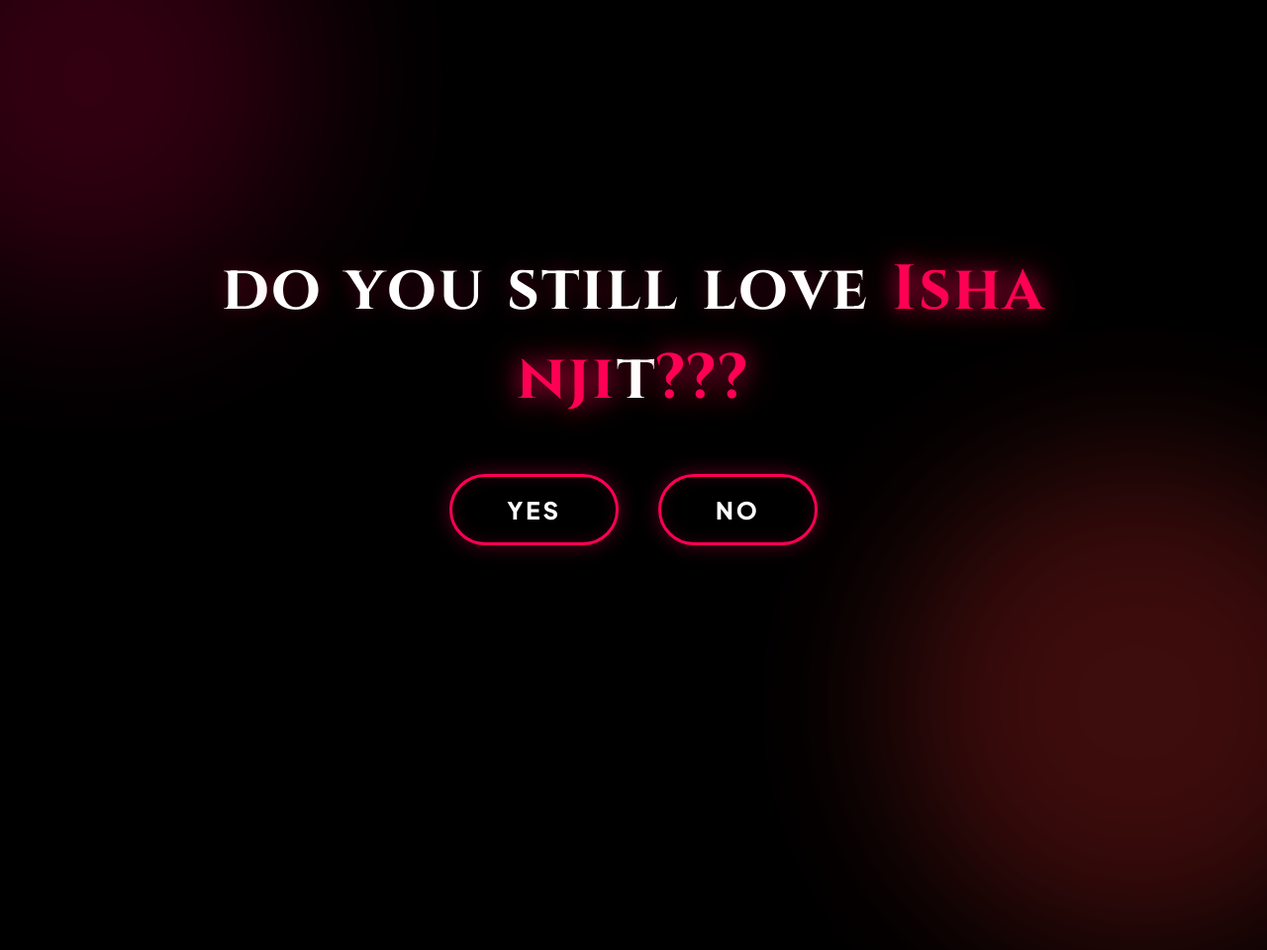
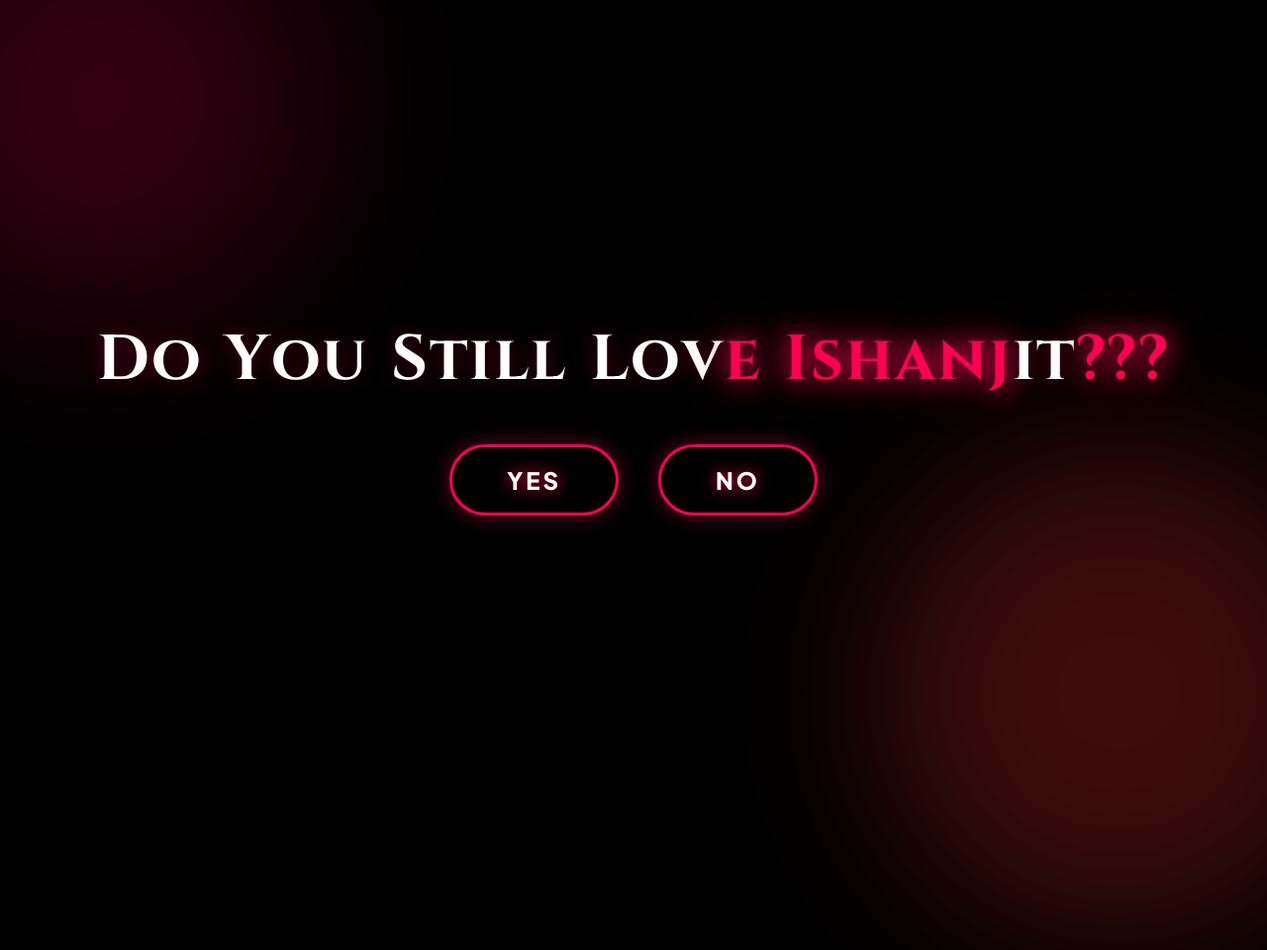
Before and after one commit to debpranjit8-pixel/kuhu-, a plain HTML site: page page4.html in a window 1280 px wide. Shown: the top 960 px of the page at 99% size. Drawn offline with Linux system fonts and the light colour scheme.

Commit message:
Update page4.html

```diff
--- a/page4.html
+++ b/page4.html
@@ -3,267 +3,390 @@
 <head>
 <meta charset="UTF-8">
 <meta name="viewport" content="width=device-width, initial-scale=1.0">
+
 <title>Do You Still Love Ishanjit???</title>
+
 <link href="https://fonts.googleapis.com/css2?family=Cinzel:wght@700&family=Plus+Jakarta+Sans:wght@700;800&display=swap" rel="stylesheet">
+
 <style>
-        * {
-            margin: 0;
-            padding: 0;
-            box-sizing: border-box;
+
+*{
+    margin:0;
+    padding:0;
+    box-sizing:border-box;
 }
 
-        body {
-            background: #000000;
-            color: #ffffff;
-            font-family: 'Plus Jakarta Sans', sans-serif;
-            min-height: 100vh;
-            display: flex;
-            justify-content: center;
-            align-items: center;
-            overflow: hidden;
-            position: relative;
+body{
+    background:#000;
+    color:white;
+    font-family:'Plus Jakarta Sans',sans-serif;
+    min-height:100vh;
+    display:flex;
+    justify-content:center;
+    align-items:center;
+    overflow:hidden;
+    position:relative;
 }
 
-        /* -----------------------------------------------------------
-           1. Animated Background "Color Pop-ups" (Pulsing Orbs)
-           ----------------------------------------------------------- */
-        .background-animations {
-            position: absolute;
-            width: 100%;
-            height: 100%;
-            top: 0;
-            left: 0;
-            z-index: 0;
-            pointer-events: none; /* Allows clicks to pass through to buttons */
+
+/* Background Glow */
+
+.background-animations{
+    position:absolute;
+    width:100%;
+    height:100%;
+    z-index:0;
 }
 
-        .orb {
-            position: absolute;
-            border-radius: 50%;
-            filter: blur(80px); /* Creates a soft, glowing light effect */
-            opacity: 0; /* Starts invisible */
-            animation: orbPopUp 10s infinite ease-in-out;
+.orb{
+    position:absolute;
+    border-radius:50%;
+    filter:blur(80px);
+    opacity:0;
+    animation:orbPop 10s infinite ease-in-out;
 }
 
-        /* Orb Colours and Starting Positions */
-        .orb-1 {
-            width: 400px;
-            height: 400px;
-            background: rgba(255, 0, 85, 0.4); /* Pure Red-Pink */
-            top: -100px;
-            left: -100px;
-            animation-delay: 0s;
+
+.orb-1{
+    width:400px;
+    height:400px;
+    background:rgba(255,0,85,.4);
+    top:-100px;
+    left:-100px;
 }
 
-        .orb-2 {
-            width: 500px;
-            height: 500px;
-            background: rgba(255, 50, 50, 0.3); /* Lighter Red */
-            bottom: -150px;
-            right: -100px;
-            animation-delay: 3s;
+.orb-2{
+    width:500px;
+    height:500px;
+    background:rgba(255,50,50,.3);
+    bottom:-150px;
+    right:-100px;
+    animation-delay:3s;
 }
 
-        .orb-3 {
-            width: 300px;
-            height: 300px;
-            background: rgba(150, 0, 50, 0.5); /* Deep Red */
-            top: 60%;
-            left: 20%;
-            animation-delay: 6s;
+
+.orb-3{
+    width:300px;
+    height:300px;
+    background:rgba(150,0,50,.5);
+    top:60%;
+    left:20%;
+    animation-delay:6s;
 }
 
-        /* The Animation: Orbs scale up, fade in, drift, and fade out */
-        @keyframes orbPopUp {
-            0% { transform: scale(0.5) translate(0, 0); opacity: 0; }
-            20% { transform: scale(1) translate(20px, 10px); opacity: 0.8; }
-            50% { transform: scale(1.1) translate(-10px, -20px); opacity: 0.5; }
-            80% { transform: scale(1) translate(10px, 0px); opacity: 0.7; }
-            100% { transform: scale(0.5) translate(0, 0); opacity: 0; }
+
+@keyframes orbPop{
+
+0%{
+transform:scale(.5);
+opacity:0;
 }
 
-        /* -----------------------------------------------------------
-           2. Text and Button Styling
-           ----------------------------------------------------------- */
-        .container {
-            position: relative;
-            z-index: 1; /* Sits above the background animations */
-            text-align: center;
-            max-width: 900px;
-            width: 90%;
-            padding: 40px 20px;
+20%{
+transform:scale(1);
+opacity:.8;
 }
 
-        /* Animated Title Text ("Do You Still Love Ishanjit???") */
-        .question-wrapper {
-            font-family: 'Cinzel', serif;
-            font-size: clamp(2.2rem, 5vw, 4rem);
-            font-weight: 700;
-            min-height: 180px;
-            margin-bottom: 50px;
-            display: flex;
-            flex-wrap: wrap;
-            justify-content: center;
-            align-items: center;
-            line-height: 1.3;
-            letter-spacing: 2px;
-            text-shadow: 0 0 20px rgba(255, 0, 85, 0.3);
+50%{
+transform:scale(1.1);
+opacity:.5;
 }
 
-        /* "One by one" character animation settings */
-        .char {
-            opacity: 0;
-            display: inline-block;
-            transform: translateY(15px) scale(0.95);
-            animation: textAppear 0.4s cubic-bezier(0.2, 0.6, 0.3, 1) forwards;
+80%{
+opacity:.7;
 }
 
-        .space {
-            width: 0.35em;
+100%{
+transform:scale(.5);
+opacity:0;
 }
 
-        /* Highlight "Ishanjit" and Question Marks in Red Glow */
-        .highlight-red {
-            color: #ff0055;
-            text-shadow: 0 0 25px rgba(255, 0, 85, 0.8), 0 0 50px rgba(255, 0, 85, 0.4);
 }
 
-        @keyframes textAppear {
-            to {
-                opacity: 1;
-                transform: translateY(0) scale(1);
-            }
+
+
+/* Content */
+
+.container{
+    position:relative;
+    z-index:2;
+    text-align:center;
+    width:90%;
 }
 
-        /* Buttons Styling (Highlighted with Black and Red) */
-        .btn-group {
-            display: flex;
-            justify-content: center;
-            align-items: center;
-            gap: 40px;
-            opacity: 0; /* Starts hidden, revealed by JS */
-            transform: translateY(30px);
-            transition: opacity 1s cubic-bezier(0.16, 1, 0.3, 1), transform 1s cubic-bezier(0.16, 1, 0.3, 1);
-            pointer-events: none; /* Prevents clicks while hidden */
+
+.question-wrapper{
+
+font-family:'Cinzel',serif;
+font-size:clamp(2rem,5vw,4rem);
+min-height:170px;
+
+display:flex;
+flex-wrap:wrap;
+justify-content:center;
+align-items:center;
+
+letter-spacing:2px;
+
+text-shadow:0 0 20px rgba(255,0,85,.3);
+
 }
 
-        .btn-group.visible {
-            opacity: 1;
-            transform: translateY(0);
-            pointer-events: auto; /* Enables clicks after animation */
+
+
+.char{
+
+opacity:0;
+display:inline-block;
+
+transform:
+translateY(15px)
+scale(.95);
+
+animation:textShow .4s forwards;
+
 }
 
-        .btn {
-            position: relative;
-            background: #000000; /* Black Background */
-            color: #ffffff;
-            border: 3px solid #ff0055; /* Solid Red Border */
-            padding: 18px 55px;
-            font-size: 1.5rem;
-            font-family: 'Plus Jakarta Sans', sans-serif;
-            font-weight: 800;
-            text-transform: uppercase;
-            letter-spacing: 3px;
-            cursor: pointer;
-            border-radius: 50px;
-            outline: none;
-            overflow: hidden;
-            transition: all 0.4s cubic-bezier(0.16, 1, 0.3, 1);
-            box-shadow: 0 0 20px rgba(255, 0, 85, 0.35), inset 0 0 15px rgba(255, 0, 85, 0.15);
-            text-decoration: none;
-            display: inline-block;
+
+.space{
+width:.35em;
 }
 
-        /* Hover State: Fills with Red, glows intensely */
-        .btn:hover {
-            transform: translateY(-5px) scale(1.05);
-            background-color: #ff0055; /* Fills Black area with Red */
-            border-color: #ff2a6d; /* Lighter red border on hover */
-            box-shadow: 0 0 40px rgba(255, 0, 85, 0.9), 0 0 80px rgba(255, 0, 85, 0.5);
-            color: #ffffff;
+
+.highlight-red{
+
+color:#ff0055;
+
+text-shadow:
+0 0 25px #ff0055,
+0 0 50px rgba(255,0,85,.7);
+
 }
 
-        /* Click State: Slightly shrinks */
-        .btn:active {
-            transform: translateY(-2px) scale(0.98);
+
+
+@keyframes textShow{
+
+to{
+
+opacity:1;
+
+transform:
+translateY(0)
+scale(1);
+
 }
 
-        /* Mobile Optimization */
-        @media (max-width: 600px) {
-            .btn-group {
-                flex-direction: column;
-                gap: 20px;
 }
 
-            .btn {
-                width: 80%;
-                padding: 16px 0;
-                font-size: 1.2rem;
+
+
+
+/* Buttons */
+
+.btn-group{
+
+display:flex;
+justify-content:center;
+gap:40px;
+
+opacity:0;
+
+transform:translateY(30px);
+
+transition:1s;
+
+pointer-events:none;
+
 }
+
+
+.btn-group.visible{
+
+opacity:1;
+
+transform:translateY(0);
+
+pointer-events:auto;
+
 }
+
+
+
+.btn{
+
+background:#000;
+
+color:white;
+
+border:3px solid #ff0055;
+
+padding:18px 55px;
+
+font-size:1.5rem;
+
+font-weight:800;
+
+letter-spacing:3px;
+
+border-radius:50px;
+
+text-decoration:none;
+
+text-shadow:
+0 0 15px #ff0055;
+
+box-shadow:
+0 0 20px rgba(255,0,85,.4);
+
+transition:.4s;
+
+}
+
+
+
+.btn:hover{
+
+background:#ff0055;
+
+transform:translateY(-5px) scale(1.05);
+
+box-shadow:
+0 0 50px #ff0055;
+
+}
+
+
+
+@media(max-width:600px){
+
+body{
+overflow-y:auto;
+}
+
+
+.btn-group{
+
+flex-direction:column;
+
+gap:20px;
+
+}
+
+
+.btn{
+
+width:80%;
+
+margin:auto;
+
+font-size:1.2rem;
+
+}
+
+}
+
 </style>
+
 </head>
+
+
 <body>
 
-    <!-- 1. Background Animation Layer -->
+
 <div class="background-animations">
+
 <div class="orb orb-1"></div>
 <div class="orb orb-2"></div>
 <div class="orb orb-3"></div>
+
 </div>
 
-    <!-- 2. Main Content Layer -->
+
+
 <div class="container">
+
+
 <div class="question-wrapper" id="animatedText"></div>
+
+
 <div class="btn-group" id="btnGroup">
-            <!-- Yes redirects to page 6 / No redirects to page 5 -->
-            <a href="page6.html" class="btn">Yes</a>
-            <a href="page5.html" class="btn">No</a>
-        </div>
+
+<a href="page6.html" class="btn">YES</a>
+
+<a href="page5.html" class="btn">NO</a>
+
 </div>
 
+
+</div>
+
+
+
 <script>
-        // The text to display
-        const questionText = "do you still love Ishanjit???";
-        const container = document.getElementById('animatedText');
-        const btnGroup = document.getElementById('btnGroup');
-        const delayBetweenChars = 90; // Milliseconds of delay per character (typing speed)
 
-        const totalChars = questionText.length;
 
-        /* -----------------------------------------------------------
-           JavaScript for One-by-One Text Animation
-           ----------------------------------------------------------- */
-        // Split text into characters and create individual span elements for each
-        questionText.split('').forEach((char, index) => {
-            const span = document.createElement('span');
+const text="Do You Still Love Ishanjit???";
 
-            if (char === ' ') {
-                span.className = 'space'; // Handles spaces correctly
-            } else {
-                span.className = 'char';
-                span.textContent = char;
-                // Applies an incremental delay to each character
-                span.style.animationDelay = `${index * delayBetweenChars}ms`;
+const box=document.getElementById("animatedText");
 
-                // Add Red Highlight class to "Ishanjit" (index 17-24) and Question Marks (25-27)
-                if ((index >= 17 && index <= 24) || char === '?') {
-                    span.classList.add('highlight-red');
-                }
+const buttons=document.getElementById("btnGroup");
+
+
+const speed=90;
+
+
+
+text.split("").forEach((letter,index)=>{
+
+
+let span=document.createElement("span");
+
+
+if(letter===" "){
+
+span.className="space";
+
 }
 
-            container.appendChild(span);
+else{
+
+span.className="char";
+
+span.textContent=letter;
+
+span.style.animationDelay=
+`${index*speed}ms`;
+
+
+// Highlight Ishanjit + ???
+
+if(index>=16 && index<=23 || letter==="?"){
+
+span.classList.add("highlight-red");
+
+}
+
+}
+
+
+box.appendChild(span);
+
+
 });
 
-        // Calculate the total animation time to reveal the buttons afterwards
-        // (total letters * speed) + some extra breathing room
-        const animationTotalTime = (totalChars * delayBetweenChars) + 300;
 
-        // Show buttons after text finishes printing
-        setTimeout(() => {
-            btnGroup.classList.add('visible');
-        }, animationTotalTime);
+
+setTimeout(()=>{
+
+buttons.classList.add("visible");
+
+},(text.length*speed)+500);
+
+
+
 </script>
+
 
 </body>
 </html>
```
Lines whose indentation alone changed are shown as unchanged.
